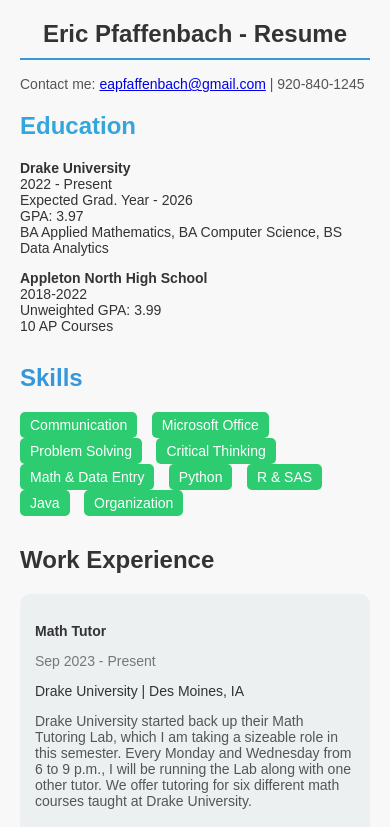
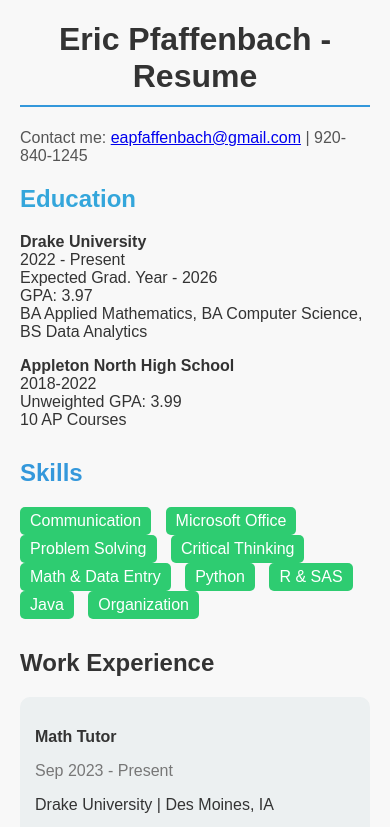
Before and after one commit to epfaff01/epfaff01.github.io, a plain HTML site: page index.html in a window 390 px wide. Shown: the top 827 px of the page. Drawn offline with Linux system fonts and the light colour scheme.

Commit message:
Update style.css

```diff
--- a/style.css
+++ b/style.css
@@ -96,26 +96,3 @@ body {
   .leadership p {
     margin-bottom: 15px;
   }
-
-  /* Add some responsive styles for smaller screens */
-  @media screen and (max-width: 600px) {
-    body {
-      margin: 10px;
-    }
-
-    h1 {
-      font-size: 1.5em;
-    }
-
-    .contact-info {
-      font-size: 14px;
-    }
-
-    .education p,
-    .skills li,
-    .job p,
-    .description,
-    .leadership p {
-      font-size: 14px;
-    }
-  }
```
